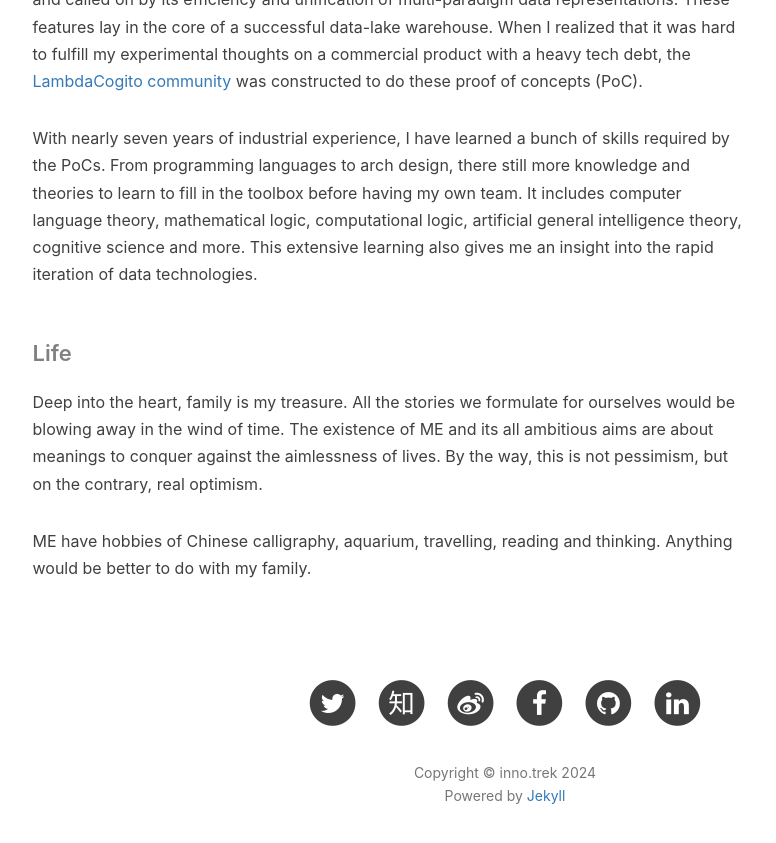
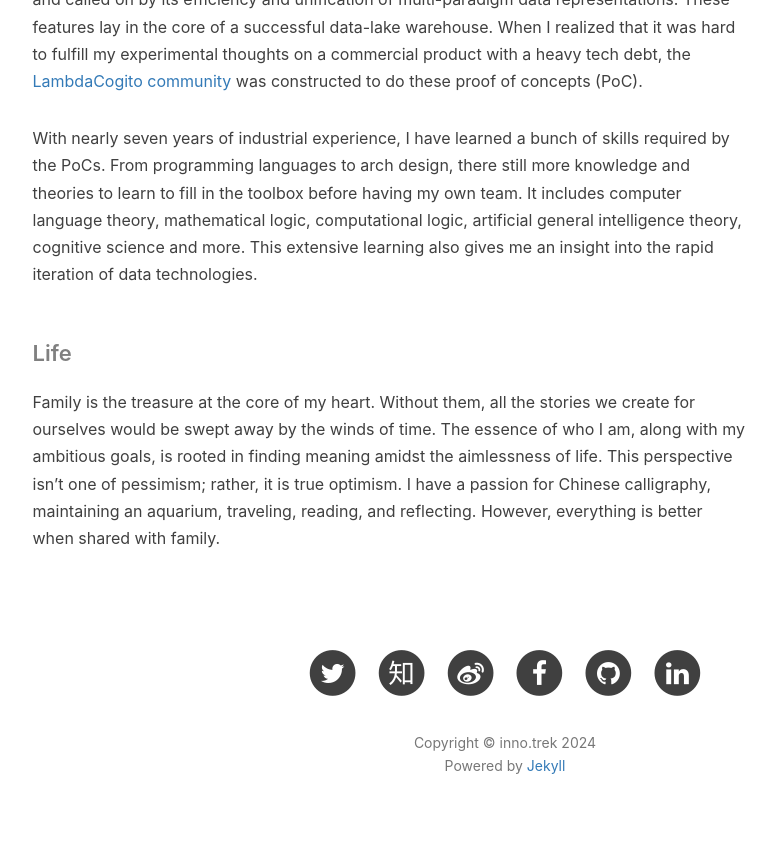
Before and after one commit to lambdacogito/lambdacogito.github.io, a Jekyll site: the page built from content/about.html, in a window 1280 px wide and 900 px high, scrolled down 1594 px. Shown: the top 843 px of the window, without its empty margins (135-911 px from the left). Built offline with Jekyll 4.4.1, drawn with Linux system fonts in a browser that asks for light colours; nearby versions of some CDN libraries; comment, search, counter and statistics services are not loaded.

Commit message:
Quick update

```diff
--- a/_includes/about/en.md
+++ b/_includes/about/en.md
@@ -67,10 +67,4 @@ iteration of data technologies.
 
 #### Life
 
-Deep into the heart, family is my treasure. All the stories we formulate for
-ourselves would be blowing away in the wind of time. The existence of ME and its
-all ambitious aims are about meanings to conquer against the aimlessness of
-lives. By the way, this is not pessimism, but on the contrary, real optimism.
-
-ME have hobbies of Chinese calligraphy, aquarium, travelling, reading and
-thinking. Anything would be better to do with my family.
+Family is the treasure at the core of my heart. Without them, all the stories we create for ourselves would be swept away by the winds of time. The essence of who I am, along with my ambitious goals, is rooted in finding meaning amidst the aimlessness of life. This perspective isn't one of pessimism; rather, it is true optimism. I have a passion for Chinese calligraphy, maintaining an aquarium, traveling, reading, and reflecting. However, everything is better when shared with family.
```
